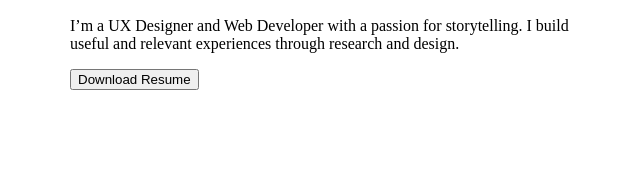
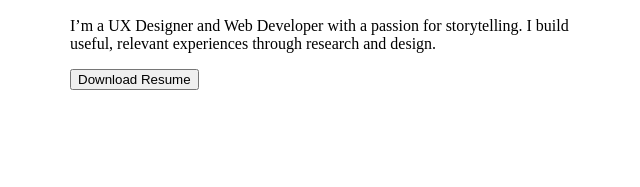
Before and after one commit to ejjohn3/UX_UI_HW_17, a plain HTML site: page index.html in a window 1280 px wide. Shown: the part 606-793 px from the top of the page, 320-960 px from the left. Drawn offline with Linux system fonts and the light colour scheme.

Commit message:
Update index.html

```diff
--- a/index.html
+++ b/index.html
@@ -27,7 +27,7 @@
         <div class="content">
             <img src="UX_UI_HW_17/images/Me.JPG" width ="50%" height ="50%">
             <p>
-                I’m a UX Designer and Web Developer with a passion for storytelling. I build useful and relevant
+                I’m a UX Designer and Web Developer with a passion for storytelling. I build useful, relevant
                 experiences through research and design.
             </p>
             <button> Download Resume </button>
```
